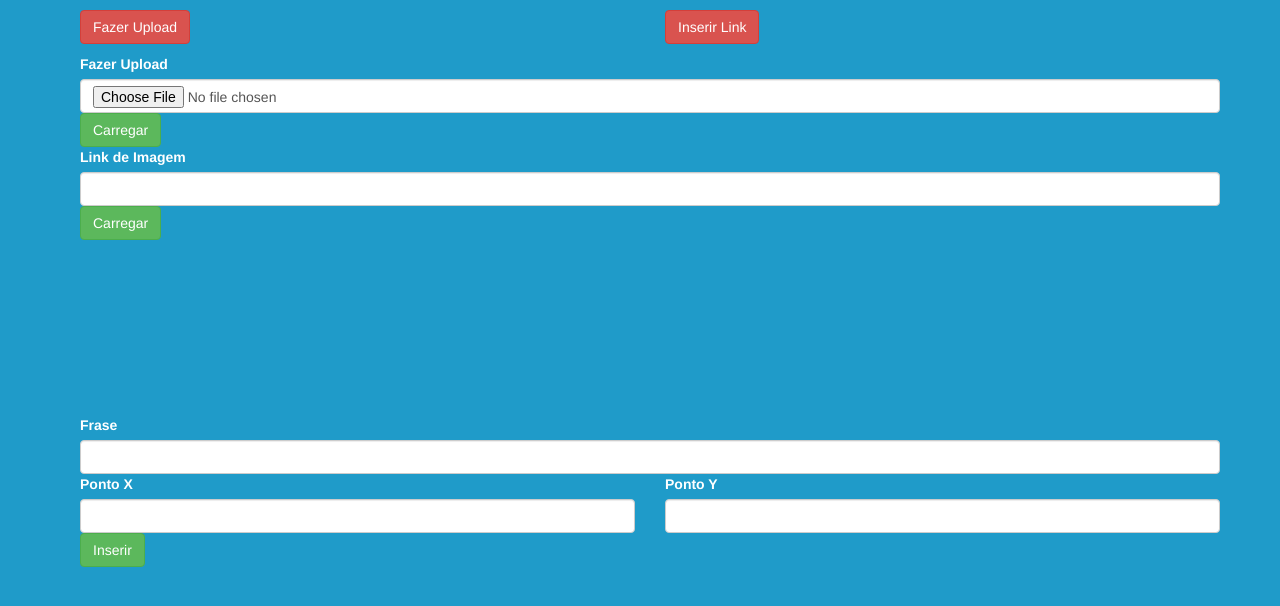
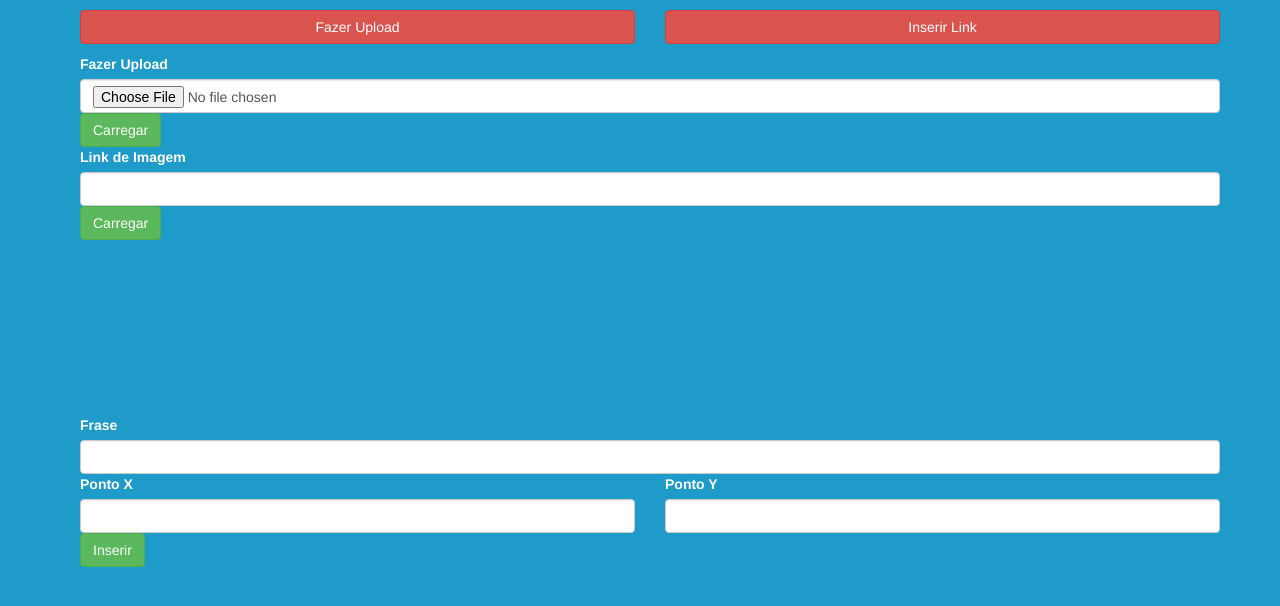
Before and after one commit to samuelsilvadev/create-memes, a website: page index.html in a window 1280 px wide. Drawn offline with nearby package versions, Linux system fonts and the light colour scheme.

Commit message:
adicionando nova regra css

```diff
--- a/css/app.css
+++ b/css/app.css
@@ -11,3 +11,7 @@ section{
 	min-height: 10%;
 	margin: 10px;
 }
+
+#btnFazerUpload, #btnInserirLink{
+	width: 100%;
+}
```
